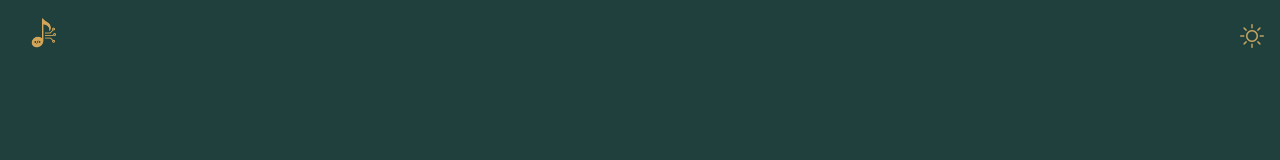
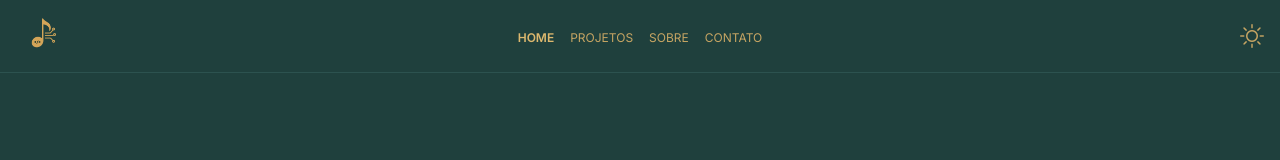
Before and after one commit to DeveloperKairo/DeveloperKairo.github.io, a plain HTML site: page index.html in a window 1280 px wide. Drawn offline with nearby package versions, Linux system fonts and the light colour scheme.

Commit message:
feat: add desktop header

```diff
--- a/assets/css/styles.css
+++ b/assets/css/styles.css
@@ -39,6 +39,11 @@ header {
   height: 3.25rem;
 }
 
+.header__toggle {
+  display: flex;
+  justify-content: flex-end;
+}
+
 #toggleTheme {
   font-size: 1.5rem;
 }
@@ -78,7 +83,9 @@ header {
 }
 
 .menu__link.active .menu__icon,
-.menu__link.active .menu__text {
+.menu__link.active .menu__text,
+.menu__link:hover .menu__icon,
+.menu__link:hover .menu__text {
   color: var(--primary-icon-active-color);
   font-weight: 600;
 }
@@ -92,8 +99,30 @@ header {
   text-transform: uppercase;
 }
 
+.menu--principal {
+  gap: 1rem;
+}
+
+.header__nav {
+  display: none;
+}
+
 @media (min-width: 768px) {
-  .menu--mobile{
+  header {
+    border-bottom: 1px solid var(--border-color);
+    position: fixed;
+    background-color: var(--primary-bg-color);
+  }
+
+  .nav--mobile{
     display: none;
   }
+
+  .header__nav{
+    display: flex;
+  }
+
+  .header__toggle, .header__brand{
+    min-width: 30%;
+  }
 }
--- a/index.html
+++ b/index.html
@@ -15,9 +15,35 @@
     <div class="header__brand">
       <img src="assets/img/K.png" alt="logo KM" class="brand__logo">
     </div>
-    <i class="bi bi-sun" id="toggleTheme"></i>
+    <nav class="header__nav">
+      <ul class="menu menu--principal">
+        <li class="menu__item">
+          <a href="#home" class="menu__link active">
+            <span class="menu__text">Home</span>
+          </a>
+        </li>
+        <li class="menu__item">
+          <a href="#projetos" class="menu__link">
+            <span class="menu__text">Projetos</span>
+          </a>
+        </li>
+        <li class="menu__item">
+          <a href="#sobre" class="menu__link">
+            <span class="menu__text">Sobre</span>
+          </a>
+        </li>
+        <li class="menu__item">
+          <a href="#contato" class="menu__link">
+            <span class="menu__text">Contato</span>
+          </a>
+        </li>
+      </ul>
+    </nav>
+    <div class="header__toggle">
+      <i class="bi bi-sun" id="toggleTheme"></i>
+    </div>
   </header>
-  <nav>
+  <nav class="nav--mobile">
     <ul class="menu menu--mobile">
       <li class="menu__item">
         <a href="#home" class="menu__link active">
```
